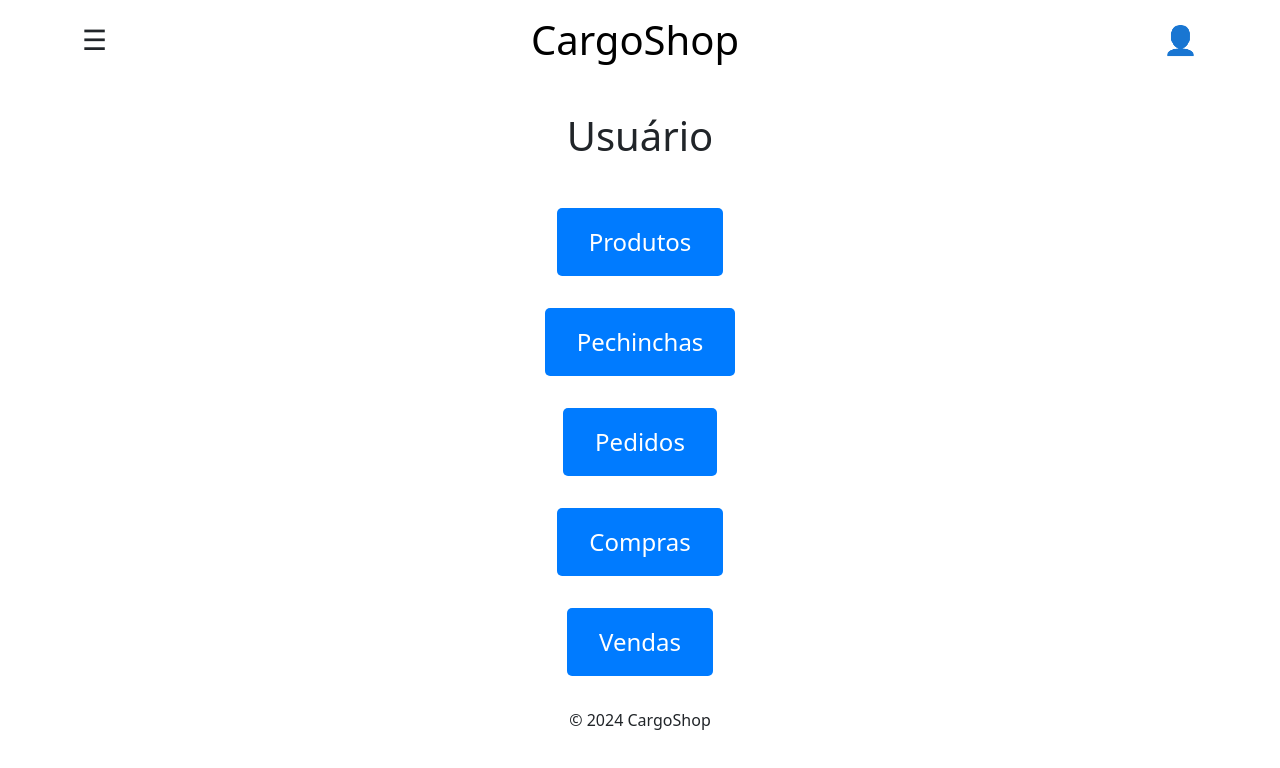
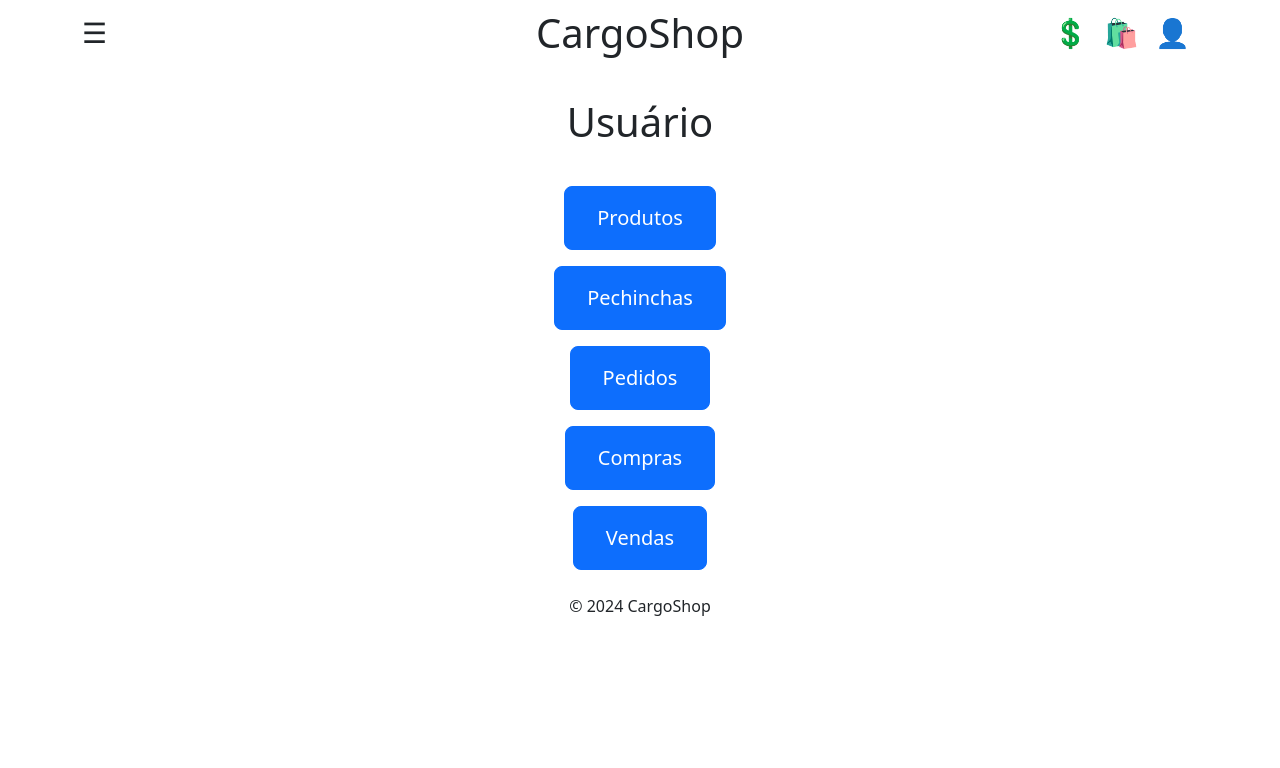
Before and after one commit to J-cavadinha/PSW-Cargoshop, a React (Create React App) app in the folder CargoShop/: page /usuario in a window 1280 px wide. Shown: the top 768 px of the page. Built offline with nearby package versions, Linux system fonts and the light colour scheme; data requests are answered from the project's data file.

Commit message:
Melhor interface

```diff
--- a/CargoShop/shared/products.json
+++ b/CargoShop/shared/products.json
@@ -166,15 +166,6 @@
   "pechinchas": [],
   "pedidos": [
     {
-      "id": "5",
-      "name": "Smartphone",
-      "price": 5000,
-      "image": "https://images.pexels.com/photos/1092644/pexels-photo-1092644.jpeg?auto=compress&cs=tinysrgb&w=1260&h=750&dpr=1",
-      "NomeVendedor": "Leonardo Pinto",
-      "status": "Em andamento",
-      "endereco": "asfasfafaffffasd"
-    },
-    {
       "id": "3",
       "name": "Mountain Bike Aro",
       "price": 2500,
--- a/CargoShop/src/App.js
+++ b/CargoShop/src/App.js
@@ -28,13 +28,24 @@ return (
 <Provider store={store}>
   <BrowserRouter>
       <div className="container">
-      <header className="d-flex justify-content-between align-items-center py-3">
+        <header className="d-flex justify-content-between align-items-center py-3 position-relative">
           <Sidebar />
-        <h1><Link to="/" style={{color: "#000000", textDecoration: "none"}}>CargoShop</Link></h1>
-        <div>
-          <span className="user-icon"><h3><Link to="/usuario" style={{textDecoration: "none"}}>👤</Link></h3></span>
+          <h1 className="position-absolute start-50 translate-middle-x">
+            <Link to="/" className="text-decoration-none text-body">CargoShop</Link>
+          </h1>
+          <div className="d-flex">
+            <h3 className="mx-2">
+              <Link to="/pechinchas" className="text-decoration-none">💲</Link>
+            </h3>
+            <h3 className="mx-2">
+              <Link to="/pedidos" className="text-decoration-none">🛍️</Link>
+            </h3>
+            <h3 className="mx-2">
+              <Link to="/usuario" className="text-decoration-none">👤</Link>
+            </h3>
           </div>
         </header>
+
         <Routes>
           <Route path="/" element={<MainPage/>}></Route>
           <Route path="/usuario" element={<UserMain/>}></Route>
--- a/CargoShop/src/Pedidos/Pedidos.js
+++ b/CargoShop/src/Pedidos/Pedidos.js
@@ -17,6 +17,7 @@ export default function Pedidos() {
 
   return (
     <div className="container">
+      <br/>
       <h1 style={{ textAlign: 'center', marginBottom: '30px' }}>Meus Pedidos</h1>
       {status === 'loading' && <p>Carregando...</p>}
       {status === 'failed' && <p>Erro ao carregar os pedidos: {error}</p>}
--- a/CargoShop/src/main/ProductCard.js
+++ b/CargoShop/src/main/ProductCard.js
@@ -4,13 +4,14 @@ export default function ProductCard({ product }) {
     return (
         <div className="col-md-4 mb-3">
             <div className="card product">
-                <img src={product.image} className="card-img-top" alt={product.name} />
+            <img src={product.image} className="card-img-top" alt={product.name} />
+
                 <div className="card-body">
                     <h5 className="card-title">{product.name}</h5>
                     <p className="card-text">R$
                         {product.price.toFixed(2)}
                     </p>
-                    <button className="btn btn-success"><Link to={`/produtos/${product.id}`} style={{color: "#FFFFFF", textDecoration: "none"}} state={{product}}>Comprar</Link></button>
+                    <button className="btn btn-success"><Link to={`/produtos/${product.id}`} className="text-decoration-none text-white" state={{product}}>Comprar</Link></button>
                 </div>
             </div>
       </div>
--- a/CargoShop/src/main/Sidebar.js
+++ b/CargoShop/src/main/Sidebar.js
@@ -20,15 +20,15 @@ function Sidebar() {
             <ul className="nav flex-column">
                 <li className="nav-item">
                     <i className="fs-4 bi-house"></i>
-                    <span className="ms-2"><Link to="/" style={{color: "#000000", textDecoration: "none"}}><h4>- Home</h4></Link></span>
+                    <span className="ms-2"><Link to="/" className="text-decoration-none text-body"><h4>- Home</h4></Link></span>
                 </li>
                 <li className="nav-item">
                     <i className="fs-4 bi-person"></i>
-                    <span className="ms-2"><Link to="/sobrenos" style={{color: "#000000", textDecoration: "none"}}><h4>- Sobre nós</h4></Link></span>
+                    <span className="ms-2"><Link to="/sobrenos" className="text-decoration-none text-body"><h4>- Sobre nós</h4></Link></span>
                 </li>
                 <li className="nav-item">
                     <i className="fs-4 bi-envelope"></i>
-                    <span className="ms-2"><Link to="/contato" style={{color: "#000000", textDecoration: "none"}}><h4>- Contato</h4></Link></span>
+                    <span className="ms-2"><Link to="/contato" className="text-decoration-none text-body"><h4>- Contato</h4></Link></span>
                 </li>
             </ul>
         </div>
--- a/CargoShop/src/user/AddProduct.js
+++ b/CargoShop/src/user/AddProduct.js
@@ -26,6 +26,9 @@ function ProductForm() {
     );
 
     function onSubmit(product) {
+        if (product.image === "") {
+            product.image = "https://escoladegoverno.rs.gov.br/wp-content/uploads/2023/05/placeholder-1.png";
+        }
         if (actionType === "add") {
             dispatch(addProductServer(product));
         } else {
@@ -114,7 +117,7 @@ function ProductForm() {
                     />
                     {errors.image && <span>{errors.image.message}</span>}
                 </div>
-                <button type="submit" className="btn btn-primary">Submit</button>
+                <button type="submit" className="btn btn-primary">Adicionar</button>
             </form>
         </div>
     );
--- a/CargoShop/src/user/MyProducts.js
+++ b/CargoShop/src/user/MyProducts.js
@@ -43,7 +43,7 @@ export default function MyProducts() {
             <br/>
             <div className="text-center">
                 <button className="btn btn-success btn-lg">
-                    <Link to={`/vender`} style={{ color: "#FFFFFF", textDecoration: "none" }}>Listar novo produto</Link>
+                    <Link to={`/vender`} className="text-decoration-none text-white">Listar novo produto</Link>
                 </button>
             </div>
         </div>
--- a/CargoShop/src/user/Pechincha.js
+++ b/CargoShop/src/user/Pechincha.js
@@ -20,8 +20,10 @@ export default function Pechincha() {
 
 
   return (
-    <div style={{ padding: '100px' }}>
-      <h1 style={{ textAlign: 'center', marginBottom: '30px' }}>Pechinchas</h1>
+    <div className="container">
+      <br/>
+      <h1 className="text-center">Pechinchas</h1>
+      <br/>
 
       <div className="row row-cols-1 row-cols-md-1 row-cols-lg-2 g-4">
         {pechinchas.map(pechincha => (
--- a/CargoShop/src/user/ProductCard.js
+++ b/CargoShop/src/user/ProductCard.js
@@ -14,7 +14,7 @@ export default function ProductCard({ product }) {
                     <p className="card-text">R$
                         {product.price.toFixed(2)}
                     </p>
-                    <button className="btn btn-warning mx-1"><Link to={`/vender/${product.id}`} style={{color: "#FFFFFF", textDecoration: "none"}} state={{product}}>Editar</Link></button>
+                    <button className="btn btn-warning mx-1"><Link to={`/vender/${product.id}`} className="text-decoration-none text-white" state={{product}}>Editar</Link></button>
                     <button className="btn btn-danger mx-1" onClick={() => dispatch(removeProductServer(product.id))}>Remover</button>
                 </div>
             </div>
--- a/CargoShop/src/user/ProductSchema.js
+++ b/CargoShop/src/user/ProductSchema.js
@@ -9,5 +9,5 @@ export let productSchema = object().shape({
     price: number().required().typeError("Informe um preço válido.").default(0),
     category: string(),
     seller: string().default("Leonardo Pinto"),
-    image: string().default("https://escoladegoverno.rs.gov.br/wp-content/uploads/2023/05/placeholder-1.png").url("Informe uma URL válida.")
+    image: string().default("").url("Informe uma URL válida.")
 });
--- a/CargoShop/src/user/UserMain.js
+++ b/CargoShop/src/user/UserMain.js
@@ -1,22 +1,9 @@
 import React from 'react';
 import { Link } from 'react-router-dom';
 
-function Button({ children, onClick, className }) {
+function Button({ children }) {
   return (
-    <button
-      onClick={onClick}
-      className={`button ${className}`}
-      style={{
-        fontSize: '1.5rem',
-        padding: '1rem 2rem',
-        margin: '1rem 0',
-        backgroundColor: '#007bff',
-        color: 'white',
-        border: 'none',
-        borderRadius: '5px',
-        cursor: 'pointer',
-      }}
-    >
+    <button className={`btn btn-primary btn-lg my-2`} style={{ padding: '1rem 2rem' }}>
       {children}
     </button>
   );
@@ -24,23 +11,23 @@ function Button({ children, onClick, className }) {
 
 function UserMain() {
   return (
-    <div style={{ display: 'flex', flexDirection: 'column', alignItems: 'center' }}>
+    <div className="d-flex flex-column align-items-center">
       <br/>
       <h1>Usuário</h1>
       <br/>
-      <Link to="/meusprodutos" style={{ textDecoration: 'none' }}>
+      <Link to="/meusprodutos" className="text-decoration-none">
         <Button>Produtos</Button>
       </Link>
-      <Link to="/pechinchas" style={{ textDecoration: 'none' }}>
+      <Link to="/pechinchas" className="text-decoration-none">
         <Button>Pechinchas</Button>
       </Link>
-      <Link to="/pedidos" style={{ textDecoration: 'none' }}>
+      <Link to="/pedidos" className="text-decoration-none">
         <Button>Pedidos</Button>
       </Link>
-      <Link to="/compras" style={{ textDecoration: 'none' }}>
+      <Link to="/compras" className="text-decoration-none">
         <Button>Compras</Button>
       </Link>
-      <Link to="/vendas" style={{ textDecoration: 'none' }}>
+      <Link to="/vendas" className="text-decoration-none">
         <Button>Vendas</Button>
       </Link>
     </div>
```
Lines whose indentation alone changed are shown as unchanged.
